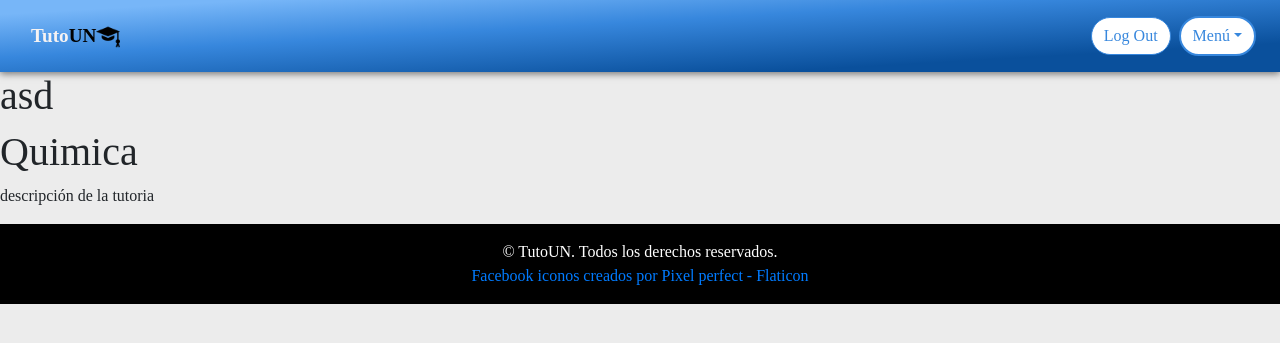
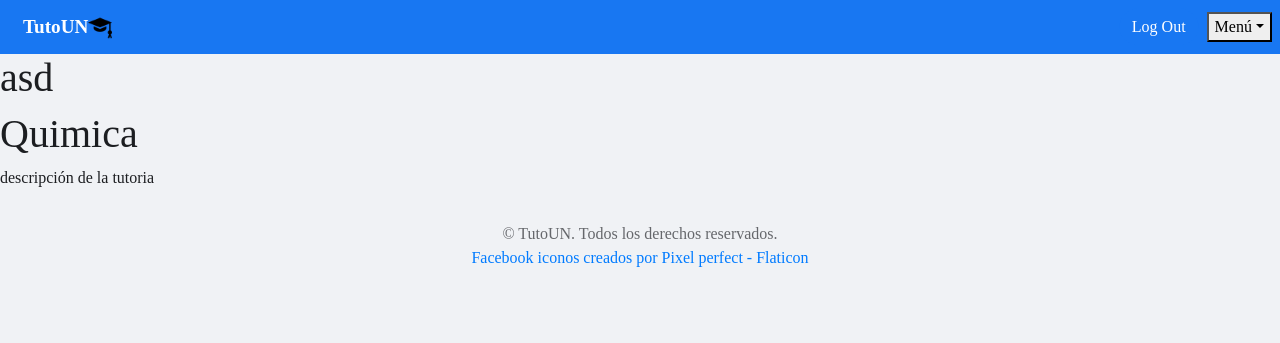
Before and after one commit to federicoGuerrerot/ppi_10, a Django app: page /detalle_tutoria/09030cb0-f57c-45d7-bded-0c676bad9dea in a window 1280 px wide. Shown: the top 343 px of the page. Run offline with Django 4.2, Linux system fonts and the light colour scheme; a user stored in the database is signed in; data comes from the database, SQL or seed files in the repository; both versions use the stored data as it was after the commit; parts of the project's set-up code (start-up, migrations or seed data) failed here and were passed over; some libraries are stand-ins or nearby versions.

Commit message:
cambios de estilo

```diff
--- a/core/templates/core/base.html
+++ b/core/templates/core/base.html
@@ -5,14 +5,16 @@
     <meta name="viewport" content="width=device-width, initial-scale=1, shrink-to-fit=no">
     <link rel="stylesheet" href="https://stackpath.bootstrapcdn.com/bootstrap/4.3.1/css/bootstrap.min.css" integrity="sha384-ggOyR0iXCbMQv3Xipma34MD+dH/1fQ784/j6cY/iJTQUOhcWr7x9JvoRxT2MZw1T" crossorigin="anonymous">
     <link rel="stylesheet" href="/static/css/tagsinput.css" />
+    <link rel="stylesheet" href="https://cdnjs.cloudflare.com/ajax/libs/font-awesome/5.15.3/css/all.min.css" integrity="sha384-iBBgrzD06kc/tftFf19TOAs2zVinnD/C7E91j9yyk5//jjptBC+D+h7lK0l8WG2Y" crossorigin="anonymous">
+    <link rel="stylesheet" href="https://fonts.googleapis.com/icon?family=Material+Icons">
+
     <link rel="icon" href="../../../static/grado.png">
     <title>{% block title %}TutoUN{% endblock %}</title>
-
-    <!-- Añade tus estilos CSS aquí -->
     <style>
         body {
             font-family: Arial, sans-serif;
-            background-color: #ececec;
+            background-color: #f0f2f5;
+            color: #1c1e21;
             margin: 0;
             font-family: "Poppins";
         }
@@ -21,99 +23,30 @@
             display: flex;
             justify-content: space-between;
             align-items: center;
-        background: linear-gradient(to bottom right, #77b6f8 10%,#3787dd 40%, #0a509c 80%);
-        box-shadow: 0 2px 7px rgba(0, 0, 0, 0.5);
-        padding: 1em;
+            background-color: #1877f2;
+            padding: 0.5em;
             color: white;
             z-index: 1;
-        flex-wrap: nowrap; /* Agregar esta línea */
+            flex-wrap: nowrap;
         }
 
-        .logo{
+        .logo {
             text-decoration: none;
             font-weight: bold;
-            color: rgb(246, 243, 243);
+            color: #ffffff;
             font-size: 1.2em;
-        }
-
-        span{
-            color: #010101;
-        }
-
-        .search-section {
-            display: flex;
-            justify-content: center;
-            margin: 2rem 0;
-        }
-
-        footer {
-            background-color: #000;
-            color: white;
-            padding: 1rem;
-            text-align: center;
-        }
-
-        .dropdown {
-            position: relative;
-            display: inline-block;
-        }
-
-        .dropdown-toggle {
-            background-color: white;
-            border-radius: 20px;
-            color: #3787dd;
-            border: 2px solid #3787dd;
-            padding: 6px 12px;
-            margin-right: 0.5em;
-            font-size: 16px;
-            cursor: pointer;
-            outline: none;
-            transition: background-color 0.2s, color 0.2s, border-color 0.2s;
-        }
-
-        .dropdown-toggle:hover {
-            border-radius: 20px;
-            margin-right: 0.5em;
-            background-color: #3787dd;
-            color: white;
-            border-color: #3787dd;
-        }
-
-        .dropdown-menu {
-            display: none;
-            position: absolute;
-            right: 0;
-            background-color: #000;
-            box-shadow: 0px 8px 16px 0px rgba(0, 0, 0, 0.2);
-            min-width: 160px;
-            z-index: 1;
-        }
-
-        .dropdown-menu a {
-            color: white;
-            padding: 12px 16px;
-            text-decoration: none;
-            display: block;
-            transition: background-color 0.2s;
-        }
-
-        .dropdown-menu a:hover {
-            background-color: #3787dd;
-        }
-
-        .dropdown:hover .dropdown-menu {
-            display: block;
         }
 
         .buttons {
             display: flex;
             align-items: center;
+            margin-left: auto;
         }
 
         .button {
-        background-color: white;
-        border: 1px solid #3787dd;
-        color: #3787dd;
+            background-color: #1877f2;
+            border: 1px solid #1877f2;
+            color: #ffffff;
             padding: 6px 12px;
             text-align: center;
             text-decoration: none;
@@ -123,30 +56,28 @@
             cursor: pointer;
             border-radius: 20px;
             transition: background-color 0.2s, color 0.2s;
-
-        /* Remover la propiedad height */
-        line-height: 1.5; /* Ajustar la posición del texto verticalmente */
-        white-space: nowrap; /* Asegurar que el texto se mantenga en una sola línea */
+            line-height: 1.5;
+            white-space: nowrap;
         }
 
-
-        .buttons {
-        display: flex;
-        align-items: center;
-        margin-left: auto; /* Agregar esta línea */
-    }
         .button:hover {
-            background-color: #3787dd;
+            background-color: #1255d5;
             color: white;
         }
 
+        footer {
+            background-color: #f0f2f5;
+            color: #65676b;
+            padding: 1rem;
+            text-align: center;
+        }
     </style>
+
 {% load static %}
 {% block head_extra %}{% endblock %}
 </head>
 <body>
 <div class="navbar">
-        <!-- Contenido del encabezado -->
 <div class="container">
     <a class="logo" href="/">Tuto<span>UN</span><img src="../../../static/grado.png" alt="Grado Icon" style="height: 24px; margin-right: 5px;"></a>
 </div>
@@ -188,10 +119,8 @@
 </main>
 
 <footer>
-        <!-- Contenido del pie de página -->
 &copy; TutoUN. Todos los derechos reservados.
 <div><a href="https://www.flaticon.es/iconos-gratis/facebook" title="facebook iconos">Facebook iconos creados por Pixel perfect - Flaticon</a></div>
-
 </footer>
 </body>
 </html>
--- a/core/templates/core/home.html
+++ b/core/templates/core/home.html
@@ -23,11 +23,12 @@
         <button type="submit">Buscar</button>
     </form>
 </div>
-<p>Temas comunes:
+<div class="common-tags">
+    <p>Temas comunes:</p>
     {% for tag in populares %}
         <a href="{% url 'buscar' tag.slug %}" class="badge badge-success">{{tag}}</a>
     {% endfor %}
-</p>
+</div>
 <div class="row mb-2 posts">
     {% for tutor in tutores %}
         <div class="col-md-6">
```
Also changed, not shown: static/css/home.css (+37 -10 lines), db.sqlite3. Lines whose indentation alone changed are shown as unchanged.
